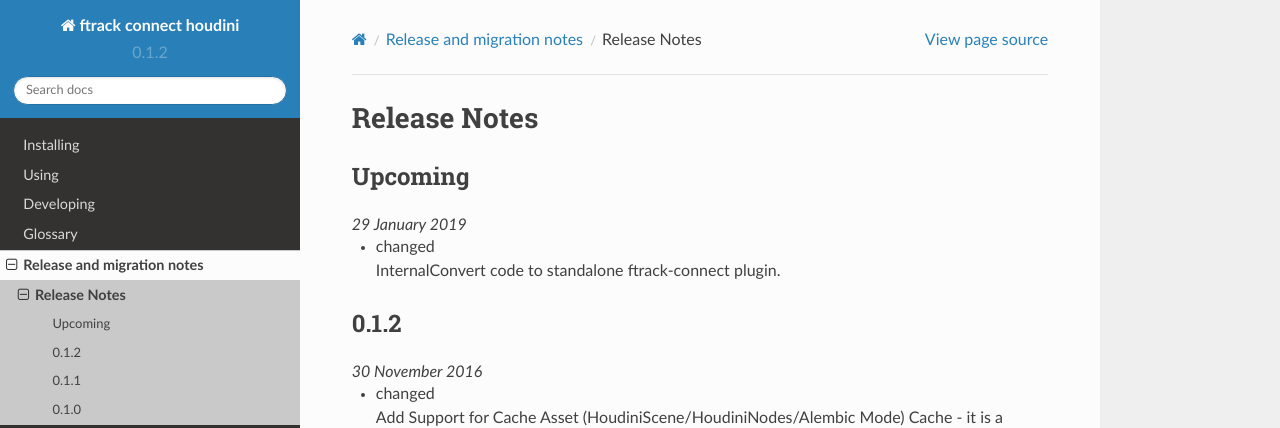
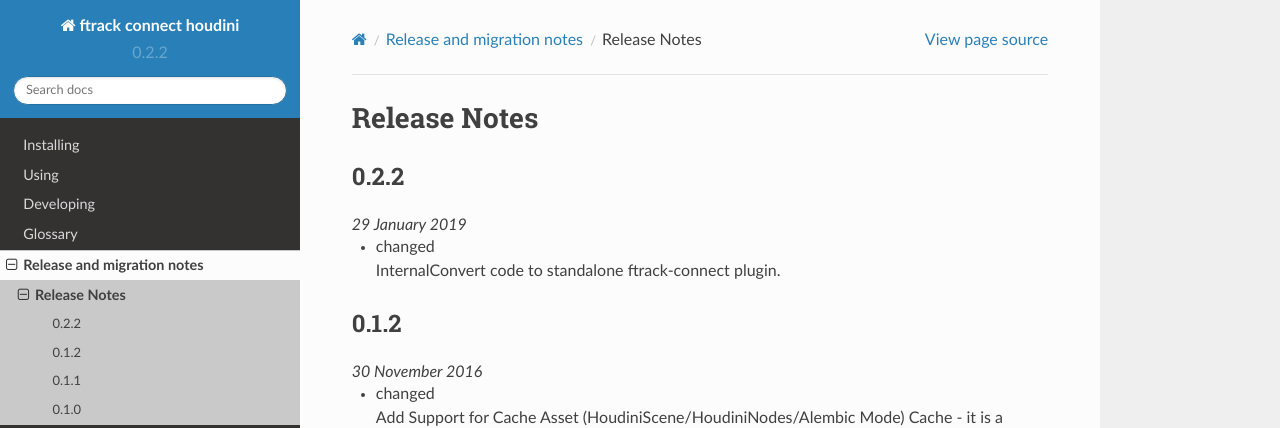
Before and after one commit to ftrackhq/ftrack-connect-houdini, a Sphinx documentation site: the page built from doc/release/release_notes.rst, in a window 1280 px wide and 900 px high. Shown: the top 428 px of the window. Built offline with Sphinx 7.4.7 and the Read the Docs theme 2.0.0, drawn with Linux system fonts in a browser that asks for light colours.

Commit message:
bump minor version update release notes

```diff
--- a/doc/release/release_notes.rst
+++ b/doc/release/release_notes.rst
@@ -7,7 +7,8 @@
 Release Notes
 *************
 
-.. release:: Upcoming
+.. release:: 0.2.2
+    :date: 2019-01-29
 
     .. change:: changed
         :tags: Internal
--- a/source/ftrack_connect_houdini/_version.py
+++ b/source/ftrack_connect_houdini/_version.py
@@ -1 +1 @@
-__version__ = '0.1.2'
+__version__ = '0.2.2'
```
